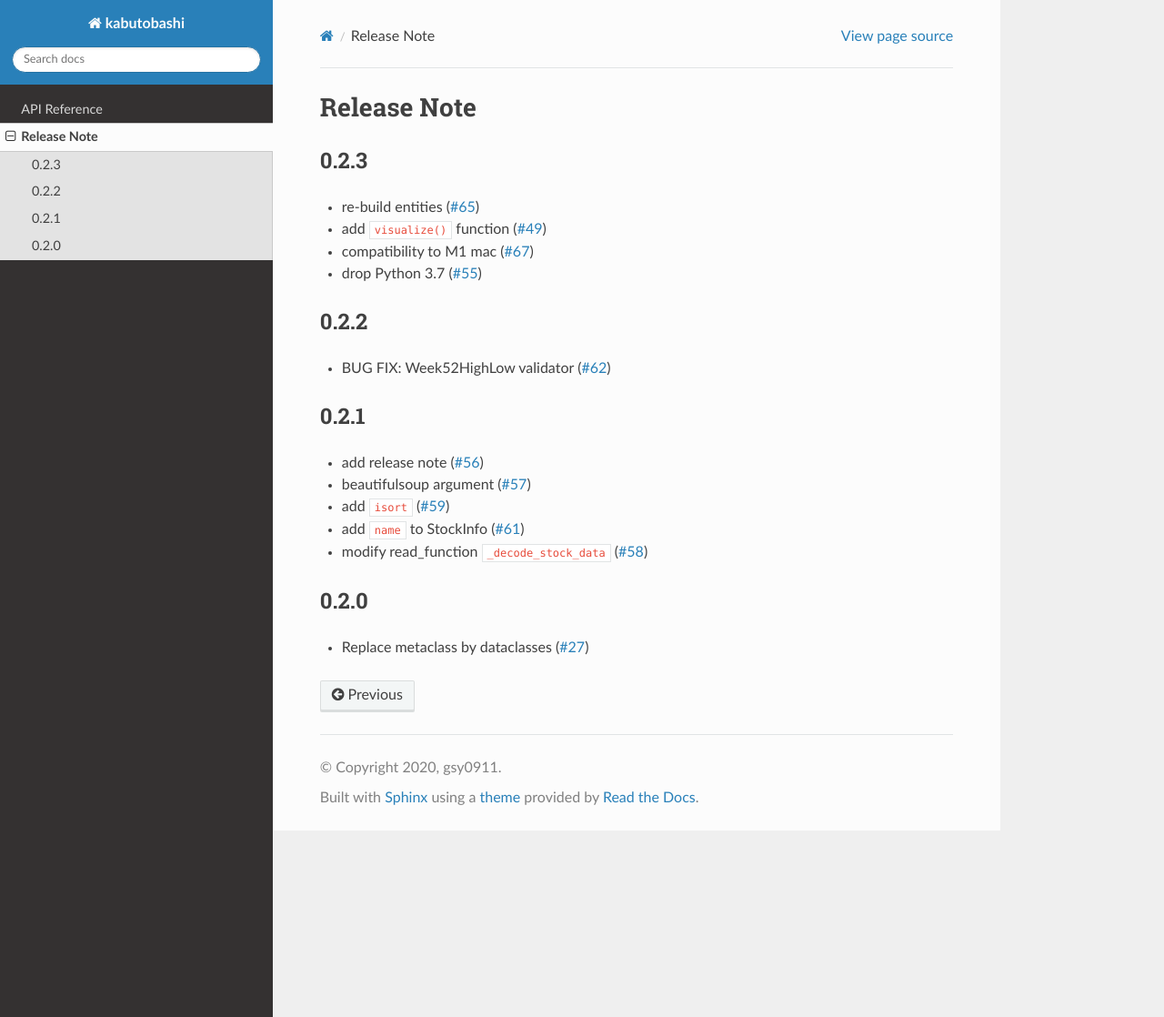
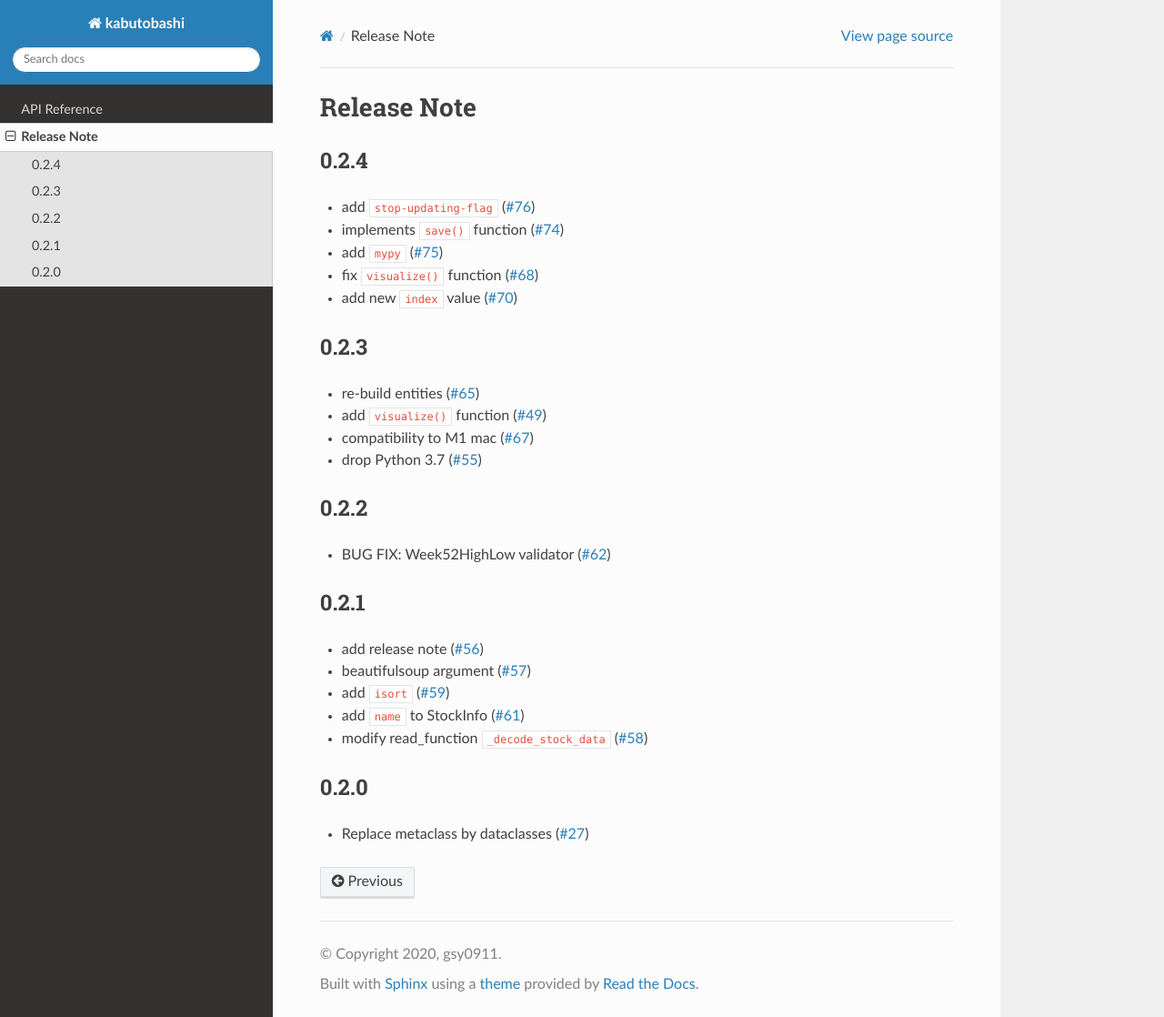
Before and after one commit to gsy0911/kabutobashi, a Sphinx documentation site: the page built from docs/sources/release.md, in a window 1280 px wide and 1118 px high. Shown: the whole window at 91% size. Built offline with Sphinx 7.4.7 and the Read the Docs theme 2.0.0, drawn with Linux system fonts in a browser that asks for light colours.

Commit message:
update release note

```diff
--- a/docs/sources/release.md
+++ b/docs/sources/release.md
@@ -1,4 +1,14 @@
 # Release Note
+
+## 0.2.4
+
+
+- add `stop-updating-flag` ([#76](https://github.com/gsy0911/kabutobashi/issues/76))
+- implements `save()` function ([#74](https://github.com/gsy0911/kabutobashi/issues/74))
+- add `mypy` ([#75](https://github.com/gsy0911/kabutobashi/issues/75))
+- fix `visualize()` function ([#68](https://github.com/gsy0911/kabutobashi/issues/68))
+- add new `index` value ([#70](https://github.com/gsy0911/kabutobashi/issues/70))
+
 
 ## 0.2.3
 
```
